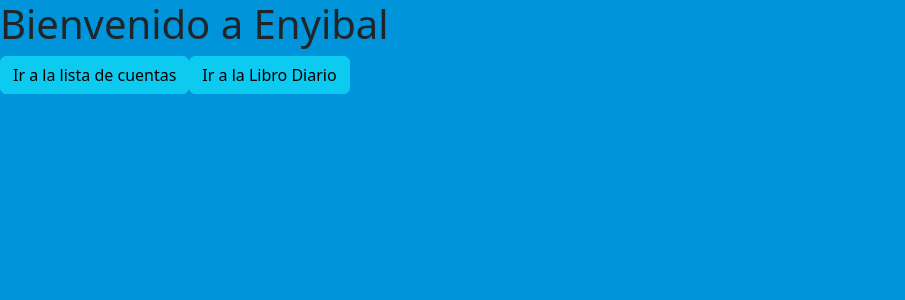
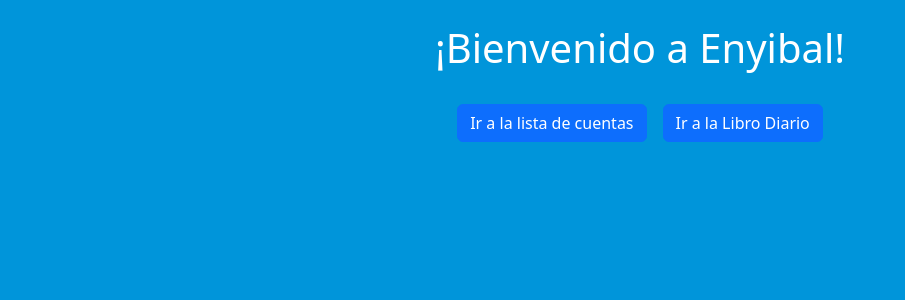
Before and after one commit to GalletaOreo98/Enyibal, an Angular app: page / in a window 1280 px wide. Shown: the top 300 px of the page, without its empty margins (0-905 px from the left). Built offline with nearby package versions, Linux system fonts and the light colour scheme.

Commit message:
Update - Botones de home mejorados

```diff
--- a/src/app/home/home.component.html
+++ b/src/app/home/home.component.html
@@ -1,5 +1,11 @@
 
-<header><h1>Bienvenido a Enyibal</h1></header>
+<header class="d-flex justify-content-center my-4 text-white"><h1>¡Bienvenido a Enyibal!</h1></header>
 
-<button class="btn btn-info" (click)="goToAccList()">Ir a la lista de cuentas</button>
-<button class="btn btn-info" (click)="goToAccJournal()">Ir a la Libro Diario</button>
+<div class="d-flex justify-content-center align-items-center">
+    <button class="btn btn-primary mx-2" [routerLink]="['accounting/acc-list']">
+        Ir a la lista de cuentas
+    </button>
+    <button class="btn btn-primary mx-2" [routerLink]="['accounting/acc-journal']">
+        Ir a la Libro Diario
+    </button>
+</div>
--- a/src/app/home/home.component.ts
+++ b/src/app/home/home.component.ts
@@ -17,12 +17,4 @@ export class HomeComponent implements OnInit {
   ngOnInit(): void {
   }
 
-  goToAccList() {
-    this.router.navigate(['accounting/acc-list']);
-  }
-
-  goToAccJournal() {
-    this.router.navigate(['accounting/acc-journal']);
-  }
-
 }
```
